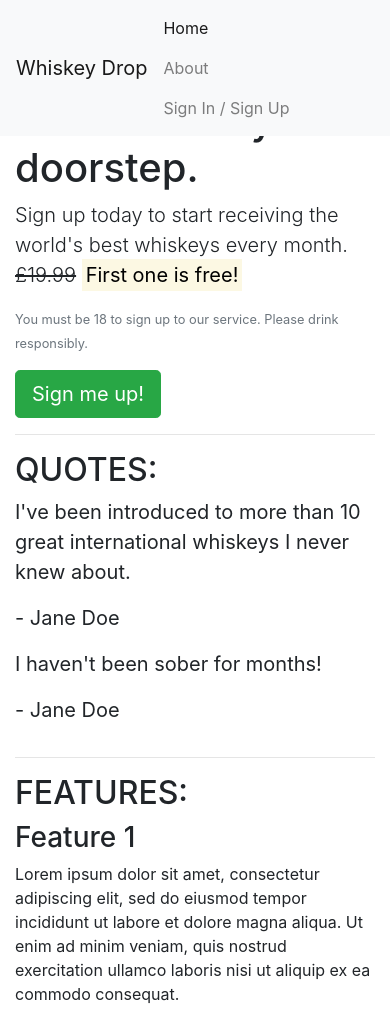
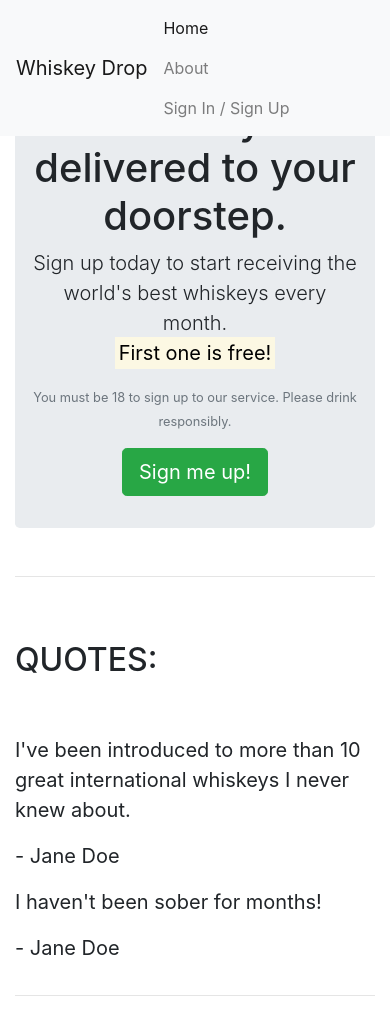
Before and after one commit to allanabailey/bootsstrap-practice, a plain HTML site: page index.html in a window 390 px wide. Shown: the top 1009 px of the page. Drawn offline with nearby package versions, Linux system fonts and the light colour scheme.

Commit message:
add responsiveness and styling to main callout

```diff
--- a/index.html
+++ b/index.html
@@ -27,13 +27,17 @@
             <a href="/login">Sign In / Sign Up</a>
         </div>
     </nav>
-    <article class="container">
+    <article class="container mt-3">
         <div class="row">
             <div class="col-12">
                 <!-- Callout -->
-                <section class="callout">
+                <section class="callout jumbotron text-center">
                     <h1>The finest whiskeys delivered to your doorstep.</h1>
-                    <p class="lead">Sign up today to start receiving the world's best whiskeys every month. <s>£19.99</s> <strong><mark>First one is free!</mark></strong></p>
+                    <p class="lead">Sign up today to start receiving the world's best whiskeys every month.
+                        <s class="d-none d-sm-inline">£19.99</s>
+                        <span class="d-inline d-sm-none"><br></span>
+                        <strong><mark>First one is free!</mark></strong>
+                    </p>
                     <p class="text-muted"><small>You must be 18 to sign up to our service. Please drink responsibly.</small></p>
                     <button class="btn btn-success btn-lg">Sign me up!</button>
                 </section>
@@ -45,7 +49,7 @@
         <!-- Quotes -->
         <section class="quotes">
             <div class="row">
-                <div class="col-12">
+                <div class="col-12 my-5">
                     <h2 class="text-uppercase">Quotes:</h2>
                 </div>
             </div>
@@ -70,7 +74,7 @@
         <!-- Features -->
         <section class="features">
             <div class="row">
-                <div class="col-12">
+                <div class="col-12 my-5">
                     <h2 class="text-uppercase">Features:</h2>
                 </div>
             </div>
```
